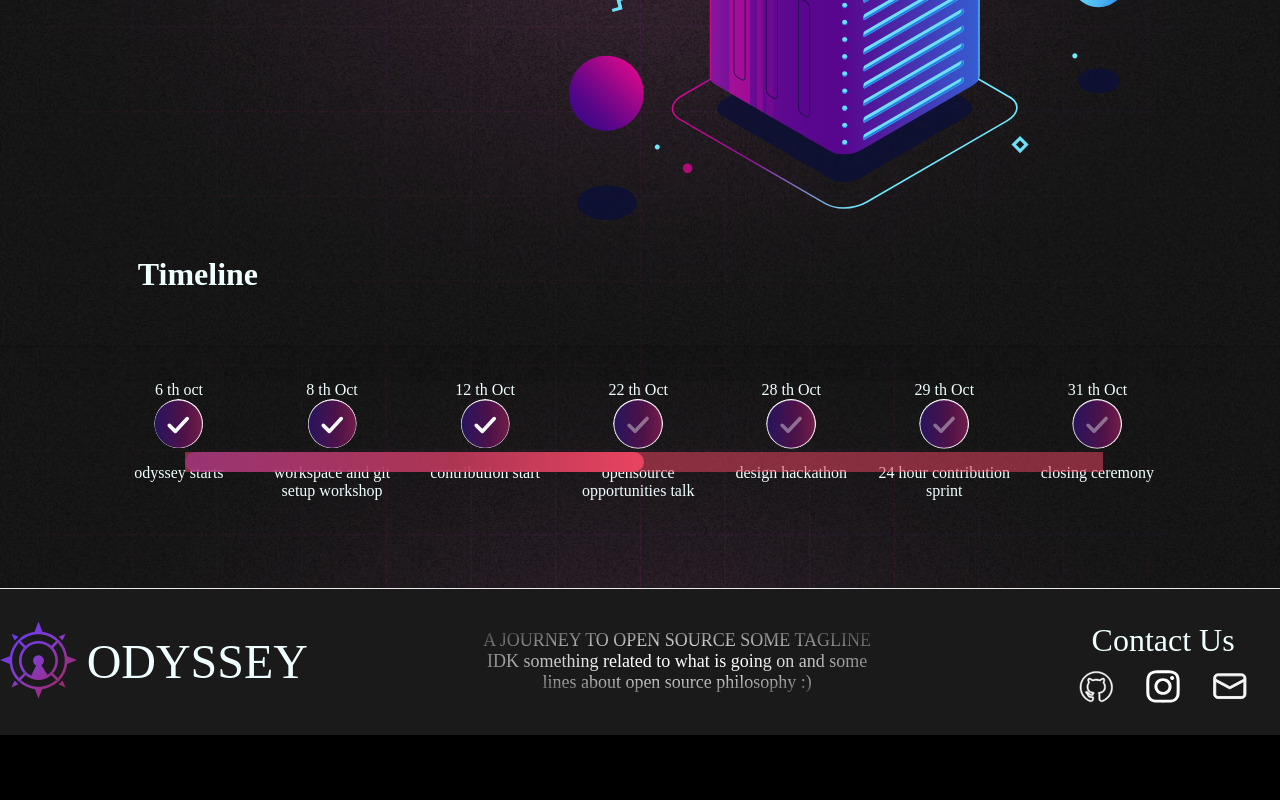
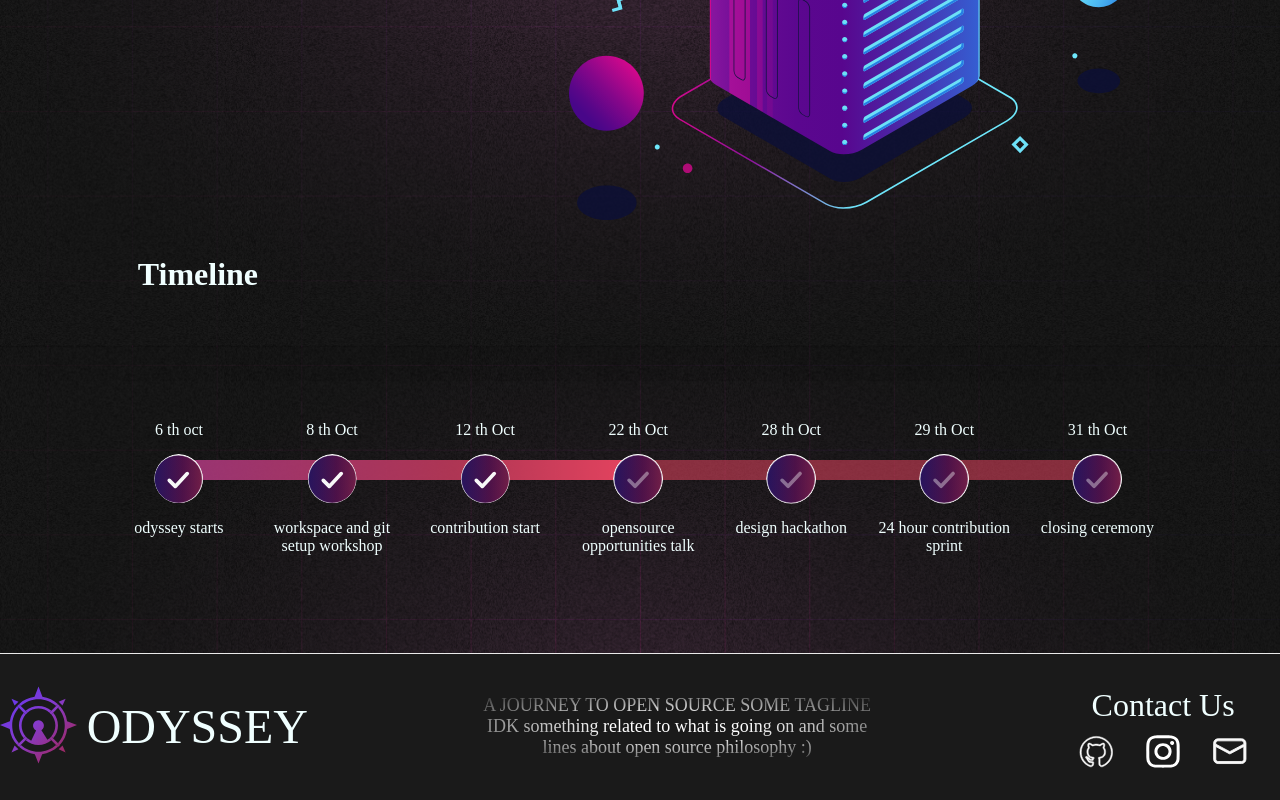
Before and after one commit to sdslabs/odyssey, a Next.js app in the folder frontend/: page / in a window 1280 px wide. Shown: the part 486-1286 px from the top of the page. Before the commit the page ends 1221 px from the top, so only its background shows below. Built offline with nearby package versions, Linux system fonts and the light colour scheme; no server answers; a web font is replaced by a local one.

Commit message:
fix progress bar ui and comment out leaderboard

```diff
--- a/frontend/components/Navbar.js
+++ b/frontend/components/Navbar.js
@@ -6,7 +6,7 @@ import axios from "axios";
 
 const MENU_LIST = [
   { text: "Events", href: "/events" },
-  { text: "Leaderboard", href: "/leaderboard" },
+  //{ text: "Leaderboard", href: "/leaderboard" },
   { text: "About", href: "/about" },
   { text: "Participation", href: "/participation" },
 ];
--- a/frontend/components/Timeline.js
+++ b/frontend/components/Timeline.js
@@ -90,12 +90,12 @@ const Timeline = () =>
                       background: linear-gradient(90deg, rgba(80,41,189,0.69) 0%, rgba(129,41,82,0.79) 59%, rgba(233,69,96,1) 100%) ;
                       content: '';
                       position: absolute;
-                      top: calc(50% - 12.5px);
+                      top: calc(50% - 2.3rem);
                       left: 7%;
                       width: ${100 * computeTimelineLength(100) * 0.78}%;
-                      height: 20px;
+                      height: 1.25rem;
                       z-index: 10;
-                      border-radius: 48.41px;
+                      border-radius: 3.026rem;
                     }
                   `}</style>
             </div>
--- a/frontend/styles/modules/timeline.scss
+++ b/frontend/styles/modules/timeline.scss
@@ -22,7 +22,7 @@
   background-color: #E9456088;
   content: '';
   position: absolute;
-  top: calc(50% - 0.781rem);
+  top: calc(50% - 2.3rem);
   left: 7%;
   width: calc(13% * 6);
   height: 1.25rem;
@@ -32,9 +32,9 @@
 .timeline-item {
   display: flex;
   justify-content: center;
-  padding-top: 1.875;
+  padding-top: 1.875rem;
   position: relative;
-  margin: 0.625 0;
+  margin: 0.625rem 0;
   width: 13%;
 }
 
@@ -48,7 +48,7 @@
   align-items: center;
 
   .timeline-item-date {
-    padding-bottom: 0.938;
+    padding-bottom: 0.938rem;
     width: 8.438rem;
   }
 
```
